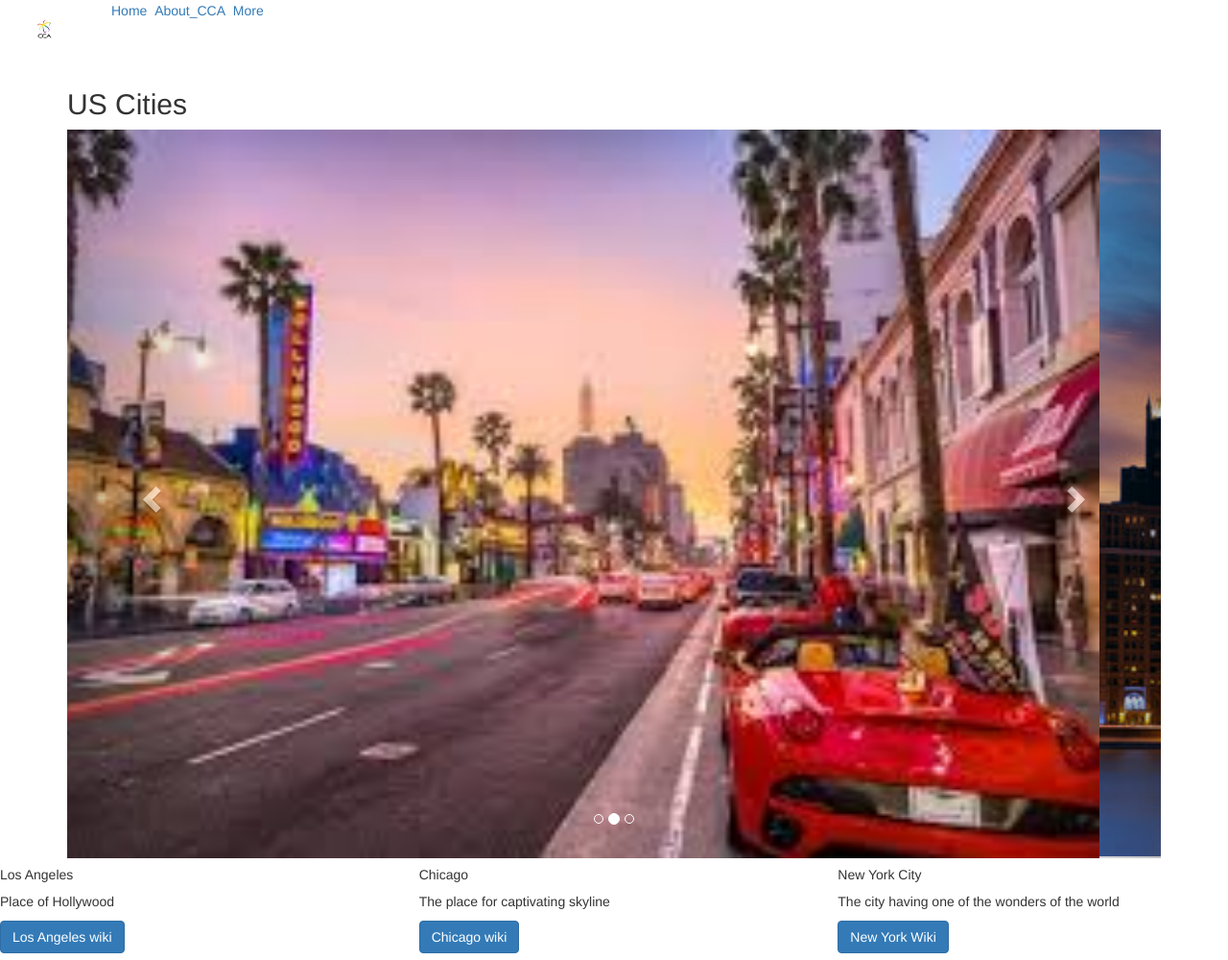
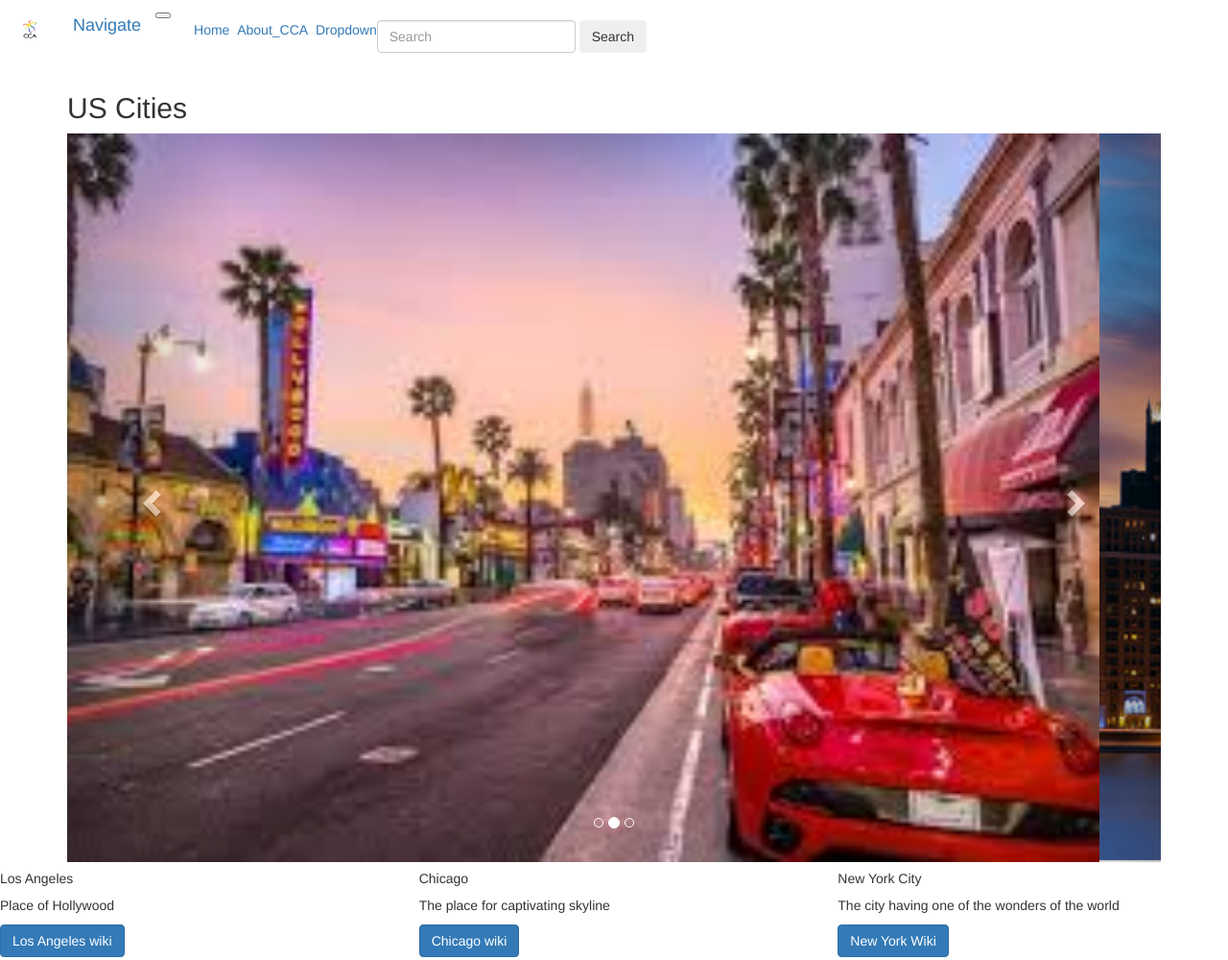
Before and after one commit to shubhamnarayan2003/usacities, a plain HTML site: page index.html in a window 1280 px wide. Shown: the top 1000 px of the page at 96% size. Drawn offline with nearby package versions, Linux system fonts and the light colour scheme.

Commit message:
Update index.html

```diff
--- a/index.html
+++ b/index.html
@@ -10,30 +10,38 @@
 </head>
 <body>
 <nav class="navbar navbar-expand-lg navbar-light bg-light">
-  <!-- Container wrapper -->
-  <div class="container-fluid">
-
-
-    <!-- Collapsible wrapper -->
-    <div class="collapse navbar-collapse" id="navbarSupportedContent">
-      <!-- Navbar brand -->
   <a class="navbar-brand mt-2 mt-lg-0" href="#">
         <img src="cca.png" height="30" width="30"
           alt="CCA Logo" />
       </a>
-      <!-- Left links -->
-      <ul class="navbar-nav me-auto mb-2 mb-lg-0" style="list-style-type:none;">
-        <li class="nav-item" >
-          <a class="nav-link" href="#">Home</a>
+<a class="navbar-brand" href="#">Navigate</a>
+  <button class="navbar-toggler" type="button" data-toggle="collapse" data-target="#navbarSupportedContent" aria-controls="navbarSupportedContent" aria-expanded="false" aria-label="Toggle navigation">
+    <span class="navbar-toggler-icon"></span>
+  </button>
+
+  <div class="collapse navbar-collapse" id="navbarSupportedContent">
+    <ul class="navbar-nav mr-auto mb-2 mb-lg-0" style="list-style-type:none;">
+      <li class="nav-item active">
+        <a class="nav-link" href="#">Home <span class="sr-only">(current)</span></a>
       </li>
-        <li class="nav-item" >
-          <a class="nav-link" href="https://www.ccanitd.in/about">&nbsp&nbsp;About_CCA&nbsp&nbsp;</a>
+      <li class="nav-item">
+        <a class="nav-link" href="https://www.ccanitd.in/about">&nbsp&nbspAbout_CCA&nbsp&nbsp</a>
       </li>
-        <li class="nav-item" >
-          <a class="nav-link" href="#">More</a>
+      <li class="nav-item dropdown">
+        <a class="nav-link dropdown-toggle" href="#" id="navbarDropdown" role="button" data-toggle="dropdown" aria-haspopup="true" aria-expanded="false">
+          Dropdown
+        </a>
+        <div class="dropdown-menu" aria-labelledby="navbarDropdown">
+          <a class="dropdown-item" href="https://www.ccanitd.in/wdct">About_WDCT</a>
+          <div class="dropdown-divider"></div>
+          <a class="dropdown-item" href="#">More</a>
+        </div>
       </li>
     </ul>
-      <!-- Left links -->
+    <form class="form-inline my-2 my-lg-0">
+      <input class="form-control mr-sm-2" type="search" placeholder="Search" aria-label="Search">
+      <button class="btn btn-outline-success my-2 my-sm-0" type="submit">Search</button>
+    </form>
   </div>
 </nav>
 
```
Lines whose indentation alone changed are shown as unchanged.
